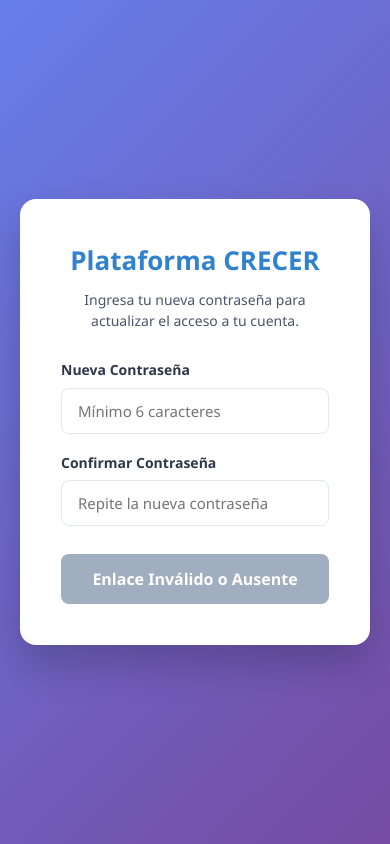
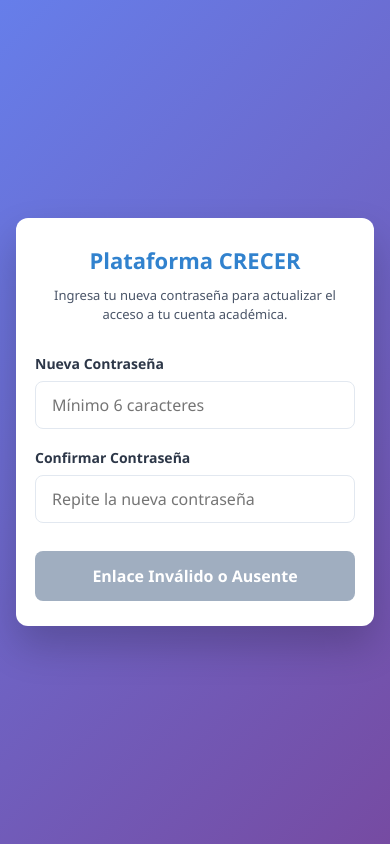
Before and after one commit to Crecer-web/Crecer, a plain HTML site: page reset-password.html in a window 390 px wide. Drawn offline with Linux system fonts and the light colour scheme.

Commit message:
Actualización

```diff
--- a/css/reset-password.css
+++ b/css/reset-password.css
@@ -15,14 +15,14 @@ body.reset-page-body {
     justify-content: center;
     align-items: center;
     min-height: 100vh;
-    padding: 20px;
+    padding: 16px;
 }
 
 .reset-card-container {
     background: #ffffff;
     width: 100%;
     max-width: 440px;
-    padding: 40px;
+    padding: 36px 28px;
     border-radius: 16px;
     box-shadow: 0 20px 40px rgba(0, 0, 0, 0.2);
     border: 1px solid rgba(255, 255, 255, 0.3);
@@ -70,10 +70,10 @@ body.reset-page-body {
     padding: 12px 16px;
     border: 1.5px solid #e2e8f0;
     border-radius: 8px;
-    font-size: 15px;
+    font-size: 16px; /* Previene el zoom automático molesto en pantallas móviles iOS/Android */
     color: #1a202c;
     outline: none;
-    transition: border-color 0.2s, box-shadow 0.2s;
+    transition: border-color 0.2s ease, box-shadow 0.2s ease;
 }
 
 .form-input:focus {
@@ -112,5 +112,25 @@ body.reset-page-body {
     position: fixed;
     bottom: 20px;
     right: 20px;
+    left: 20px;
     z-index: 9999;
+    pointer-events: none;
+    display: flex;
+    justify-content: center;
 }
+
+/* Adaptación para pantallas de teléfonos táctiles */
+@media (max-width: 480px) {
+    .reset-card-container {
+        padding: 24px 18px;
+        border-radius: 12px;
+    }
+
+    .reset-title {
+        font-size: 22px;
+    }
+
+    .reset-subtitle {
+        font-size: 13px;
+    }
+}
--- a/js/reset-password.js
+++ b/js/reset-password.js
@@ -6,12 +6,12 @@ import { auth } from './firebase-config.js';
 import { confirmPasswordReset, verifyPasswordResetCode } from "https://www.gstatic.com/firebasejs/10.8.0/firebase-auth.js";
 import { mostrarToast } from './global.js';
 
-// Extraer parámetros oobCode y tstamp de la URL
+// Extraer parámetros oobCode y tstamp de la URL del enlace recibido por correo
 const urlParams = new URLSearchParams(window.location.search);
 const oobCode = urlParams.get('oobCode');
 const timeStampParam = urlParams.get('tstamp');
 
-// Tiempo límite de caducidad: 10 minutos (600.000 ms)
+// Tiempo límite de caducidad: 10 minutos exactos (600.000 ms)
 const EXPIRATION_LIMIT_MS = 10 * 60 * 1000;
 
 document.addEventListener('DOMContentLoaded', async () => {
@@ -20,12 +20,13 @@ document.addEventListener('DOMContentLoaded', async () => {
     const inputPassword = document.getElementById('newPassword');
     const inputConfirm = document.getElementById('confirmPassword');
 
-    // 1. Verificación del parámetro de seguridad oobCode
+    console.log("[Seguridad CRECER]: Verificando parámetros de acceso a reset-password.");
+
+    // 1. Verificación de presencia del código oobCode
     if (!oobCode) {
-        console.warn("[Seguridad CRECER]: Entrando a reset-password sin código oobCode en la URL.");
-        mostrarToast('⚠️ Debes acceder desde el enlace enviado a tu correo.', 'warning');
+        console.warn("[Seguridad CRECER]: Intento de acceso sin oobCode en la URL.");
+        mostrarToast('⚠️ Debes acceder desde el enlace enviado a tu correo electrónico.', 'warning');
 
-        // Si no hay oobCode, deshabilitar el botón para evitar envíos vacíos
         if (btnActualizar) {
             btnActualizar.disabled = true;
             btnActualizar.textContent = 'Enlace Inválido o Ausente';
@@ -33,14 +34,15 @@ document.addEventListener('DOMContentLoaded', async () => {
         return;
     }
 
-    // 2. Control de expiración del enlace a los 10 minutos
+    // 2. Control de expiración por ventana de tiempo (10 minutos)
     if (timeStampParam) {
         const creationTime = parseInt(timeStampParam, 10);
         const currentTime = Date.now();
 
         if (!isNaN(creationTime) && (currentTime - creationTime) > EXPIRATION_LIMIT_MS) {
-            console.error("[Seguridad CRECER]: El token ha superado la ventana de 10 minutos.");
+            console.error("[Seguridad CRECER]: El token ha superado el límite de 10 minutos.");
             mostrarToast('⚠️ El enlace ha caducado (pasaron más de 10 minutos). Solicita uno nuevo.', 'danger');
+
             if (btnActualizar) {
                 btnActualizar.disabled = true;
                 btnActualizar.textContent = 'Enlace Expirado';
@@ -52,21 +54,22 @@ document.addEventListener('DOMContentLoaded', async () => {
         }
     }
 
-    // 3. Verificación del token con los servidores de Firebase
+    // 3. Verificación de validez del token en los servidores de Firebase Auth
     try {
-        await verifyPasswordResetCode(auth, oobCode);
-        console.log("[Seguridad CRECER]: Código oobCode verificado correctamente en Firebase.");
+        const emailAsociado = await verifyPasswordResetCode(auth, oobCode);
+        console.log("[Seguridad CRECER]: Token oobCode validado correctamente para:", emailAsociado);
     } catch (error) {
-        console.error("[Error Firebase Auth Code]:", error);
-        mostrarToast('⚠️ El enlace de recuperación es inválido o ya fue utilizado.', 'danger');
+        console.error("[Error Firebase Auth Code Verification]:", error);
+        mostrarToast('⚠️ El enlace de recuperación es inválido, expiro o ya fue utilizado.', 'danger');
+
         if (btnActualizar) {
             btnActualizar.disabled = true;
-            btnActualizar.textContent = 'Código Inválido';
+            btnActualizar.textContent = 'Código No Válido';
         }
         return;
     }
 
-    // 4. Envío del formulario de actualización
+    // 4. Procesamiento del formulario de cambio de clave
     if (formRestaurar) {
         formRestaurar.addEventListener('submit', async (e) => {
             e.preventDefault();
@@ -75,7 +78,7 @@ document.addEventListener('DOMContentLoaded', async () => {
             const repetirClave = inputConfirm ? inputConfirm.value.trim() : '';
 
             if (!nuevaClave || !repetirClave) {
-                mostrarToast('Por favor completa ambos campos.', 'warning');
+                mostrarToast('Por favor completa ambos campos obligatorios.', 'warning');
                 return;
             }
 
@@ -86,7 +89,7 @@ document.addEventListener('DOMContentLoaded', async () => {
             }
 
             if (nuevaClave !== repetirClave) {
-                mostrarToast('Las contraseñas no coinciden.', 'danger');
+                mostrarToast('Las contraseñas ingresadas no coinciden.', 'danger');
                 if (inputConfirm) inputConfirm.focus();
                 return;
             }
@@ -98,7 +101,8 @@ document.addEventListener('DOMContentLoaded', async () => {
 
             try {
                 await confirmPasswordReset(auth, oobCode, nuevaClave);
-                mostrarToast('¡Contraseña actualizada con éxito! Redirigiendo...', 'success');
+                console.log("[Seguridad CRECER]: Contraseña actualizada exitosamente.");
+                mostrarToast('¡Contraseña actualizada con éxito! Redirigiendo al login...', 'success');
                 formRestaurar.reset();
 
                 setTimeout(() => {
@@ -107,7 +111,8 @@ document.addEventListener('DOMContentLoaded', async () => {
 
             } catch (error) {
                 console.error("[Error confirmPasswordReset]:", error);
-                mostrarToast(`Error al cambiar contraseña: ${error.message}`, 'danger');
+                mostrarToast(`Error al cambiar la contraseña: ${error.message}`, 'danger');
+
                 if (btnActualizar) {
                     btnActualizar.disabled = false;
                     btnActualizar.textContent = 'Actualizar Contraseña';
--- a/reset-password.html
+++ b/reset-password.html
@@ -2,36 +2,19 @@
 <html lang="es">
 <head>
     <meta charset="UTF-8">
-    <meta name="viewport" content="width=device-width, initial-scale=1.0">
+    <meta name="viewport" content="width=device-width, initial-scale=1.0, maximum-scale=1.0, user-scalable=no">
     <title>Restablecer Contraseña - Plataforma CRECER</title>
-    <!-- Estilos Embebidos y Enlazados para garantizar el diseño bajo cualquier entorno -->
+
+    <!-- Enlace a hojas de estilo externas desvinculadas -->
     <link rel="stylesheet" href="css/global.css">
     <link rel="stylesheet" href="css/reset-password.css">
-    <style>
-        /* Respaldos de estilo directo por si la ruta estática tarda en responder en Vercel */
-        * { box-sizing: border-box; margin: 0; padding: 0; font-family: 'Segoe UI', Tahoma, Geneva, Verdana, sans-serif; }
-        body.reset-page-body { background: linear-gradient(135deg, #667eea 0%, #764ba2 100%); display: flex; justify-content: center; align-items: center; min-height: 100vh; padding: 20px; }
-        .reset-card-container { background: #ffffff; width: 100%; max-width: 440px; padding: 40px; border-radius: 16px; box-shadow: 0 20px 40px rgba(0, 0, 0, 0.2); }
-        .reset-card-header { text-align: center; margin-bottom: 28px; }
-        .reset-title { color: #3182ce; font-size: 26px; font-weight: 700; margin-bottom: 8px; }
-        .reset-subtitle { color: #4a5568; font-size: 14px; line-height: 1.5; }
-        .reset-form { display: flex; flex-direction: column; gap: 18px; }
-        .form-group { display: flex; flex-direction: column; gap: 6px; text-align: left; }
-        .form-label { font-size: 14px; font-weight: 600; color: #2d3748; }
-        .form-input { width: 100%; padding: 12px 16px; border: 1.5px solid #e2e8f0; border-radius: 8px; font-size: 15px; outline: none; transition: all 0.2s ease; }
-        .form-input:focus { border-color: #3182ce; box-shadow: 0 0 0 3px rgba(49, 130, 206, 0.2); }
-        .btn-submit { width: 100%; padding: 14px; background-color: #3182ce; color: #ffffff; border: none; border-radius: 8px; font-size: 16px; font-weight: 600; cursor: pointer; transition: background 0.2s ease; margin-top: 10px; }
-        .btn-submit:hover { background-color: #2b6cb0; }
-        .btn-submit:disabled { background-color: #a0aec0; cursor: not-allowed; }
-        .toast-container { position: fixed; bottom: 20px; right: 20px; z-index: 9999; }
-    </style>
 </head>
 <body class="reset-page-body">
 
     <div class="reset-card-container">
         <div class="reset-card-header">
             <h1 class="reset-title">Plataforma CRECER</h1>
-            <p class="reset-subtitle">Ingresa tu nueva contraseña para actualizar el acceso a tu cuenta.</p>
+            <p class="reset-subtitle">Ingresa tu nueva contraseña para actualizar el acceso a tu cuenta académica.</p>
         </div>
 
         <form id="resetPasswordForm" class="reset-form" novalidate>
@@ -65,10 +48,10 @@
         </form>
     </div>
 
-    <!-- Contenedor para notificaciones flotantes -->
+    <!-- Contenedor para notificaciones flotantes toast -->
     <div id="toast-container" class="toast-container"></div>
 
-    <!-- Carga del script modular -->
+    <!-- Carga de script modular de JavaScript separado -->
     <script type="module" src="js/reset-password.js"></script>
 </body>
 </html>
```
